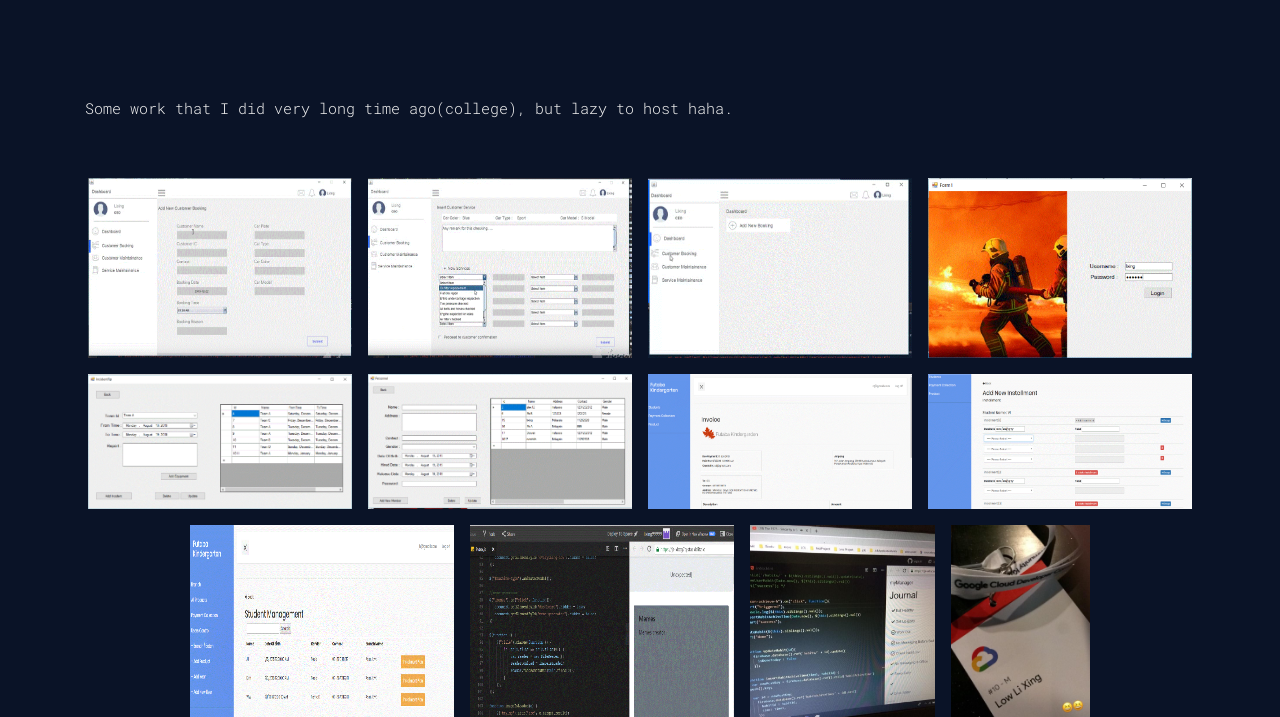
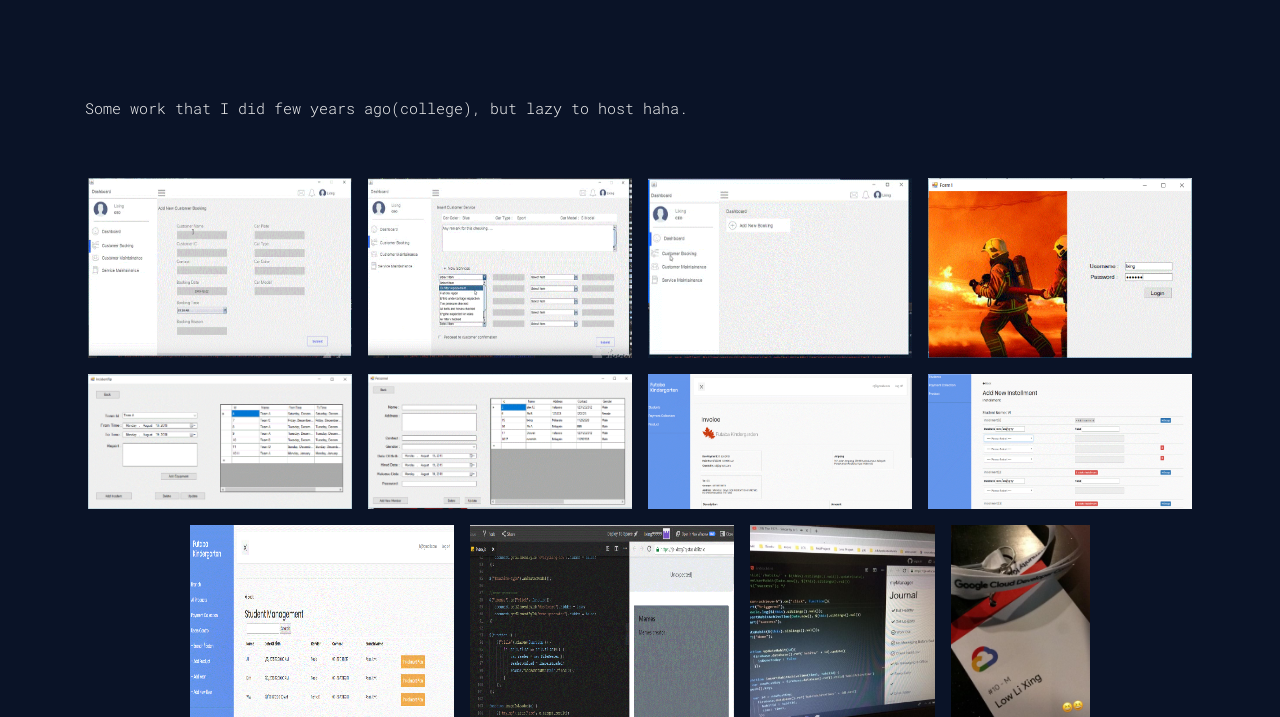
Before and after one commit to lixing99999/all-about-lixing, a plain HTML site: page public/some-work.html in a window 1280 px wide. Shown: the part 83-800 px from the top of the page. Drawn offline with nearby package versions, Linux system fonts and the light colour scheme.

Commit message:
- adjustment

```diff
--- a/public/some-work.html
+++ b/public/some-work.html
@@ -57,7 +57,7 @@
             </div>
         </nav>
         <div class="container">
-            <div class="description">Some work that I did very long time ago(college), but lazy to host haha.</div>
+            <div class="description">Some work that I did few years ago(college), but lazy to host haha.</div>
             <div id="project-image" class="section">
                 <div class="project-images row justify-content-center"></div>
             </div>
```
Also changed, not shown: 1 other file.
